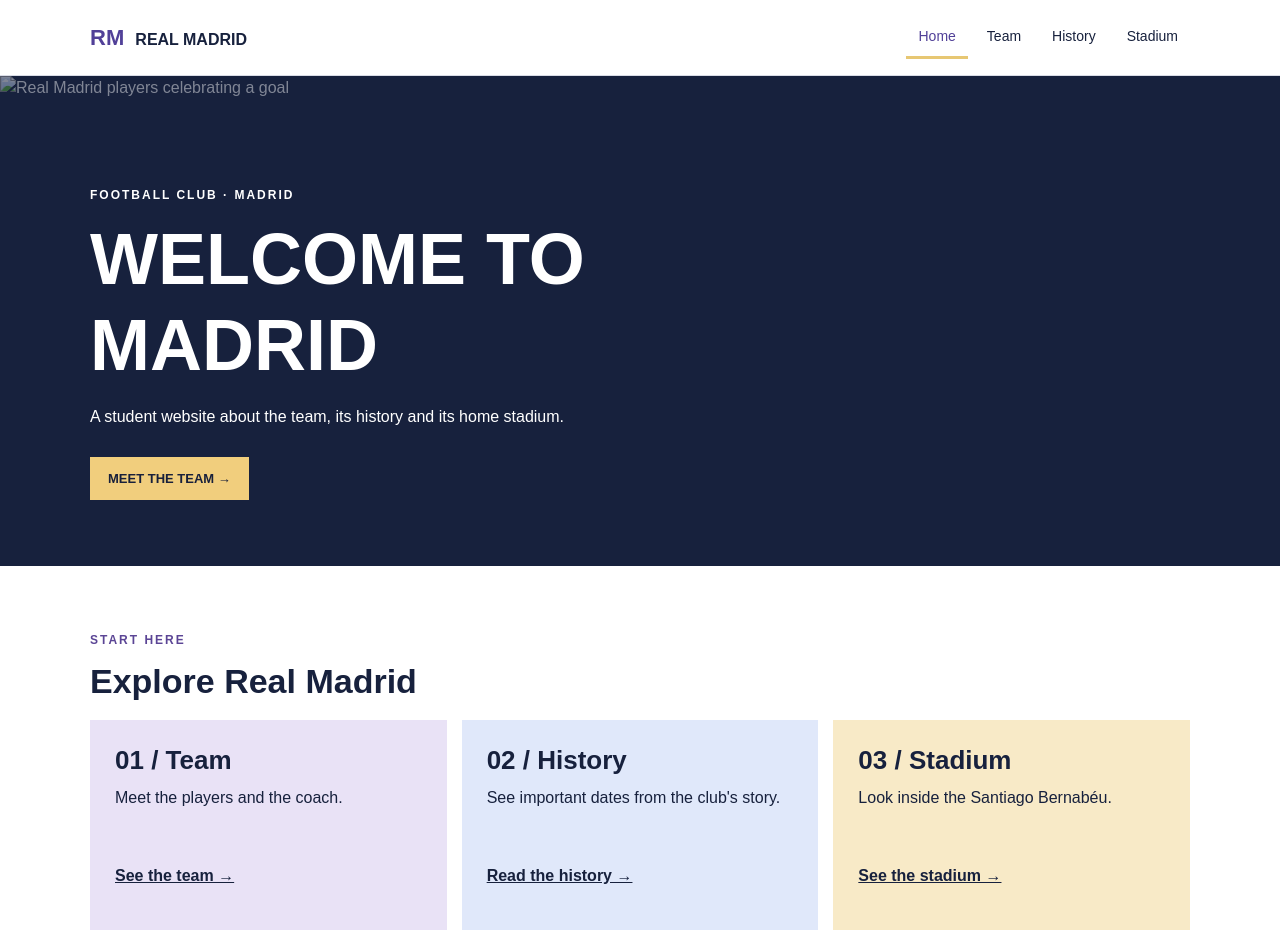
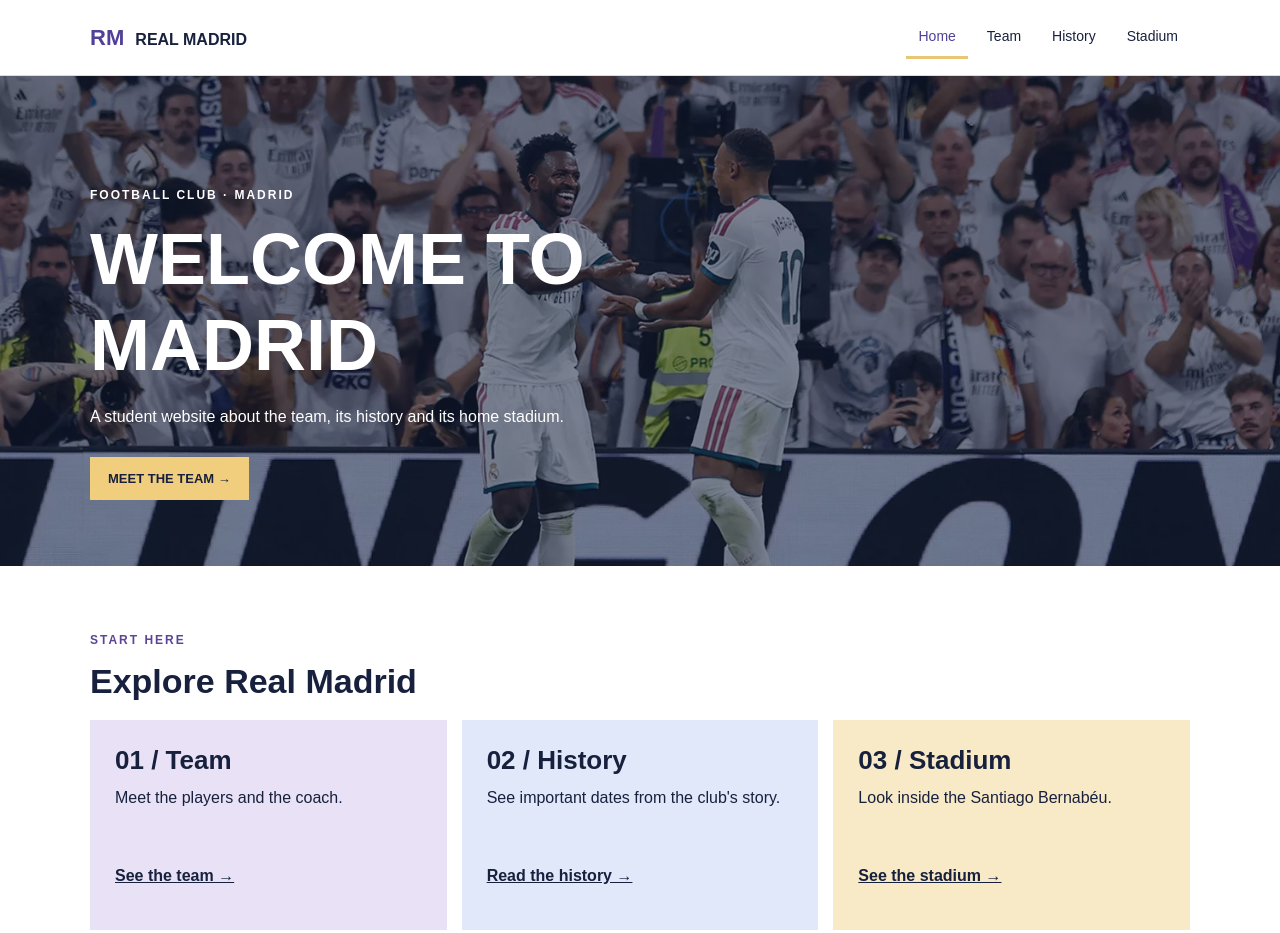
Before and after one commit to nurailymrakhatova/football, a plain HTML site: page index.html in a window 1280 px wide. Shown: the top 933 px of the page. Drawn offline with Linux system fonts and the light colour scheme.

Commit message:
Update image source path in index.html

```diff
--- a/index.html
+++ b/index.html
@@ -30,7 +30,7 @@
     <section class="home-hero">
       <div class="hero-photo">
         <img
-          src="home.webp"
+          src="images/home.webp"
           alt="Real Madrid players celebrating a goal"
         >
       </div>
```
